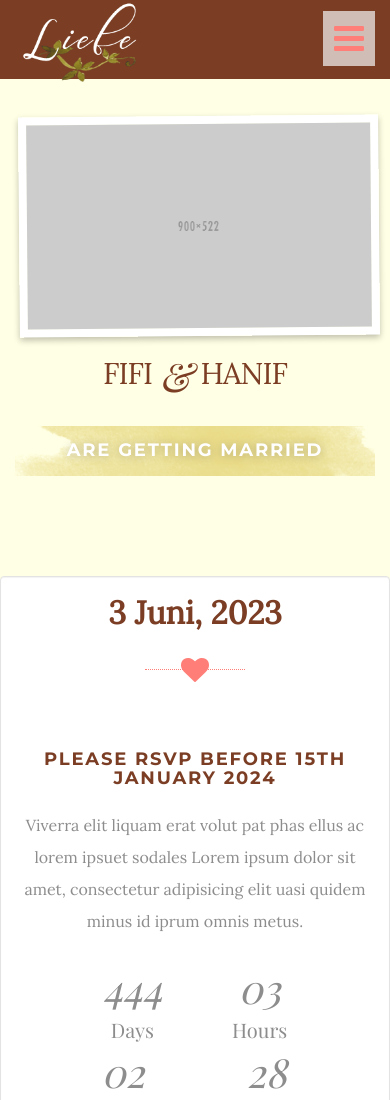
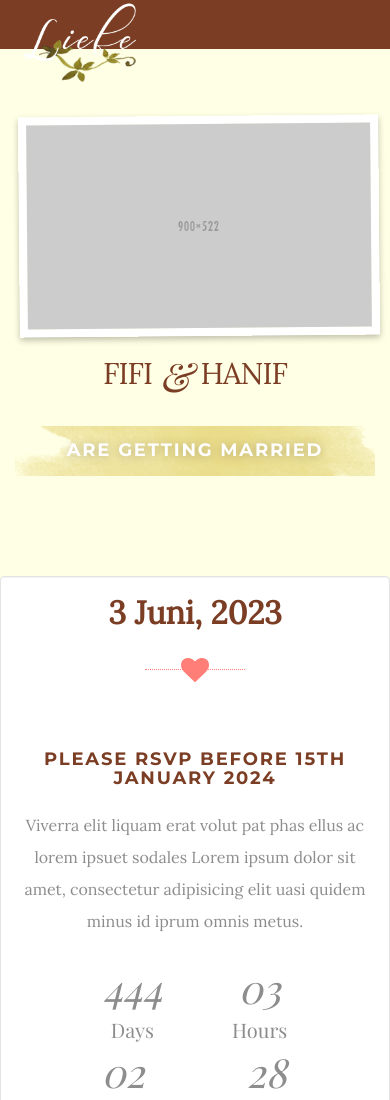
Before and after one commit to fifihanif/fifihanif.github.io, a plain HTML site: page index.html in a window 390 px wide. Shown: the top 1100 px of the page. Drawn offline with nearby package versions, Linux system fonts and the light colour scheme; a web font is replaced by a local one.

Commit message:
remove hamburger

```diff
--- a/index.html
+++ b/index.html
@@ -43,9 +43,9 @@
          <div class="container">
             <!-- Brand and toggle get grouped for better mobile display  -->
             <div class="navbar-header">
-               <button type="button" class="navbar-toggle" data-toggle="collapse" data-target="#navbar-brand-centered">
+               <!-- <button type="button" class="navbar-toggle" data-toggle="collapse" data-target="#navbar-brand-centered">
                <i class="fa fa-bars"></i>
-               </button>
+               </button>-->
                <div class="navbar-brand navbar-brand-centered page-scroll">
                   <a href="#page-top">
                      <!-- logo  -->
@@ -57,8 +57,8 @@
             <!--/navbar-header -->
             <!-- Collect the nav links, forms, and other content for toggling  -->
             <div class="collapse navbar-collapse" id="navbar-brand-centered">
-               <!-- <ul class="nav navbar-nav page-scroll">
-                  <li class="active"><a href="#page-top">Home</a></li>
+                <ul class="nav navbar-nav page-scroll">
+                  <!--<li class="active"><a href="#page-top">Home</a></li>
                   <li><a href="#about">About</a></li>
                   <li><a href="#story">Our Story</a></li>
                   <li><a href="#attendants">Attendants</a></li>
@@ -74,9 +74,9 @@
                         <li><a href="blog-single.html">Blog Post</a></li>
                         <li><a href="elements.html">Elements</a></li>
                      </ul>
-                  </li>
-               </ul> -->
-            </div>
+                  </li>-->
+
+               </ul>             </div>
             <!-- /.navbar-collapse -->
          </div>
          <!-- /.container -->
```
Also changed, not shown: 1 other file.
